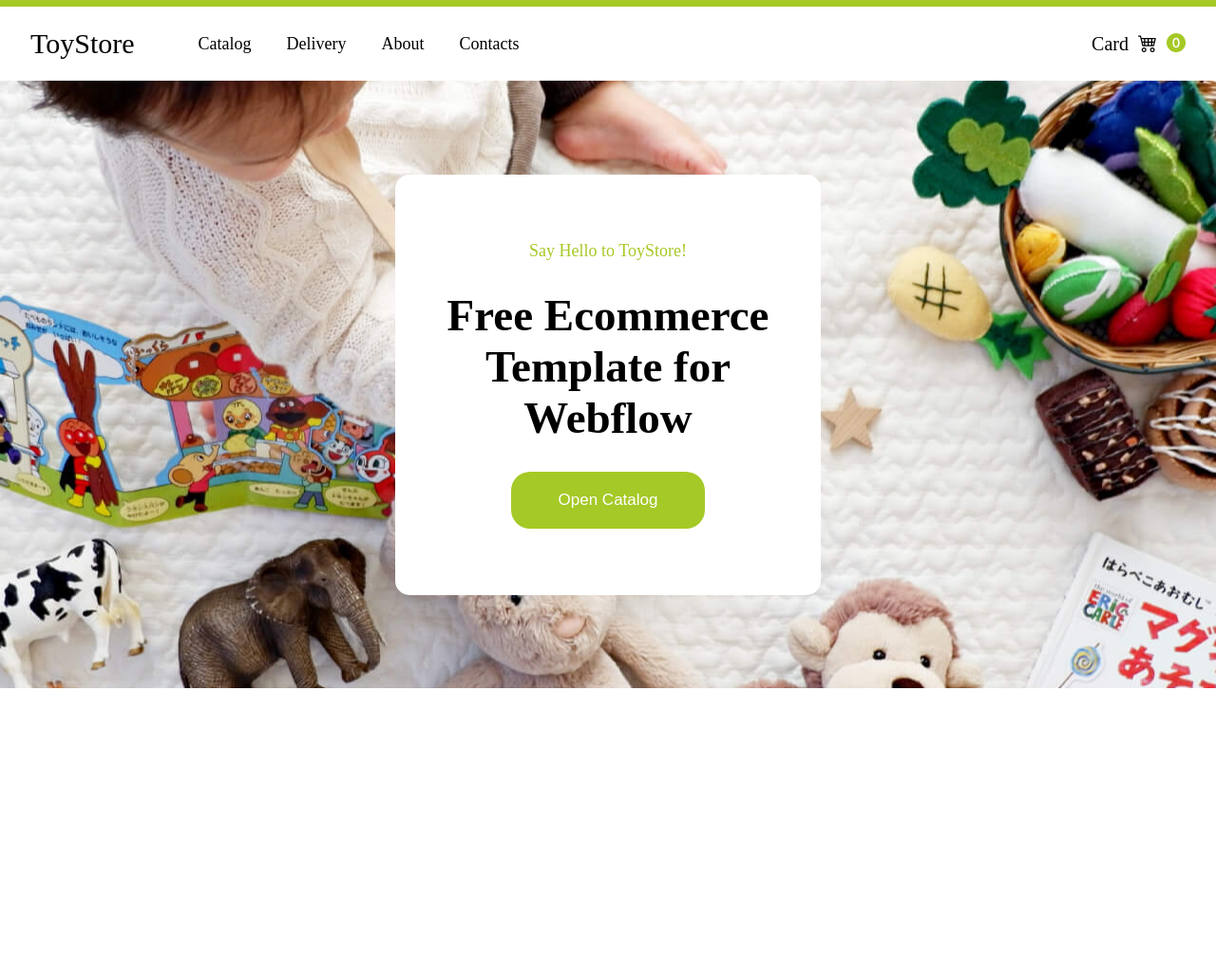
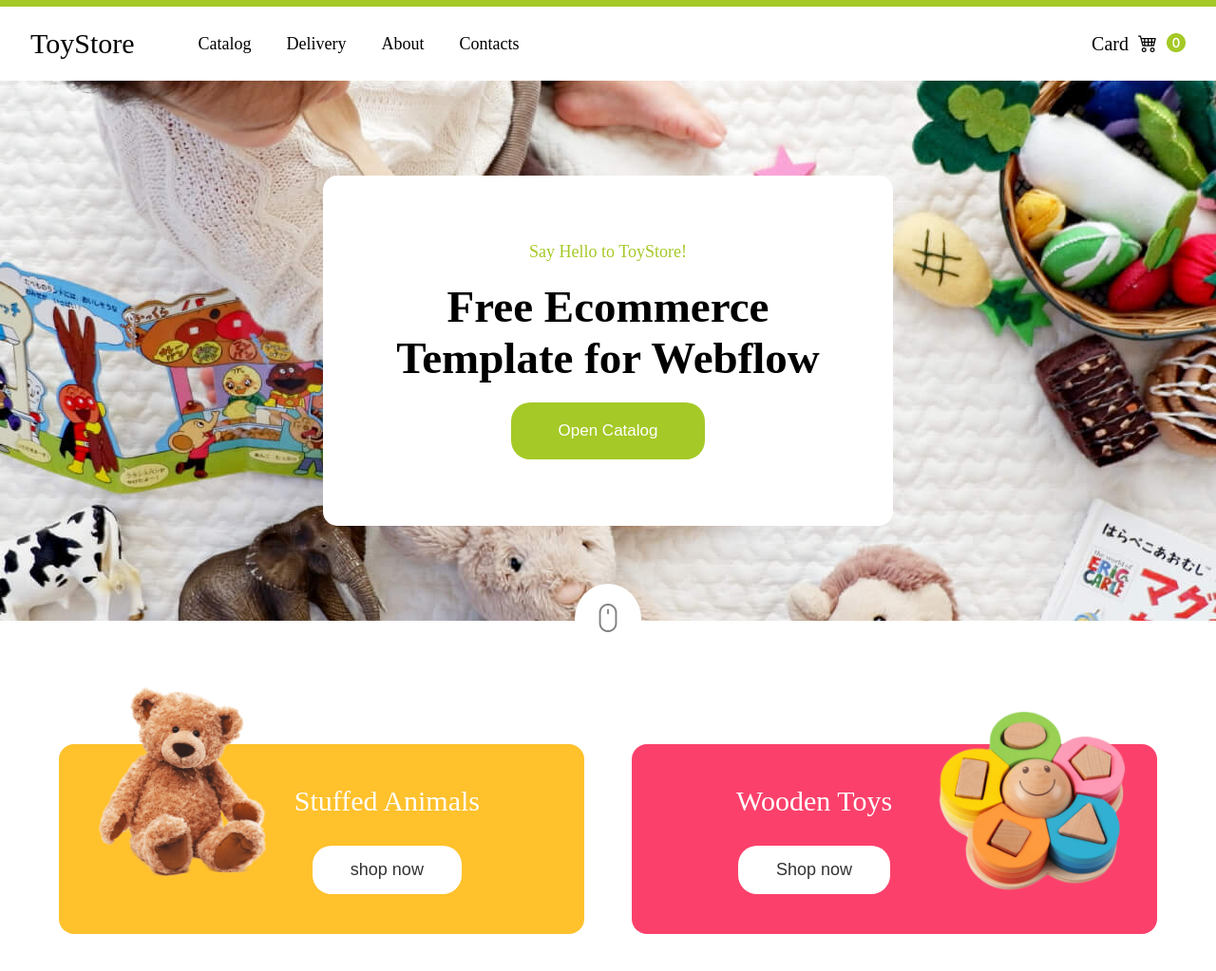
Before and after one commit to khaticaa/ToyStoreWebbsitejs14, a plain HTML site: page index.html in a window 1280 px wide. Shown: the part 31-1054 px from the top of the page at 95% size. Before the commit the page ends 800 px from the top, so only its background shows below. Drawn offline with nearby package versions, Linux system fonts and the light colour scheme.

Commit message:
section1

```diff
--- /dev/null
+++ b/_banner.scss
@@ -0,0 +1,79 @@
+.banner{
+    background-image: url("5baddd4835e113c6299a48f5_li-tzuni-507346-unsplash.jpg");
+    width: 100%;
+    padding: 100px 20px;
+    object-fit: cover;
+    background-position: center;
+    display: flex;
+    align-items: center;
+    justify-content: center;
+    background-repeat: no-repeat;
+    position: relative;
+
+   .banner-text{
+    // width: 35%;
+    background-color: #fff;
+    display: flex;
+    align-items: center;
+    justify-content: center;
+    flex-direction: column;
+    gap: 20px;
+    padding: 70px 50px;
+    border-radius: 15px;
+    text-align: center;
+    max-width: 600px;
+    margin: 0 auto;
+
+
+    p{
+        font-size: 18px;
+        color: #a5c926;
+        width: 100%;
+    }
+    h1{
+        font-size: 47px;
+        width: 100%;
+
+    }
+
+    button{
+        padding: 20px 50px;
+        background-color: #a5c926;
+        border: none;
+        border-radius: 20px;
+        color: #fff;
+        font-size: 17px;
+        cursor: pointer;
+    }
+   }
+
+   i {
+    position: absolute;
+    bottom: -35px;
+    left: 50%;
+    transform: translateX(-50%);
+    color: #fff;
+    font-size: 30px;
+    background-color: #fff;
+    border-radius: 50%;
+    padding: 20px;
+    color: gray;
+   }
+}
+
+
+
+@media (max-width: 768px) {
+    .banner {
+        padding: 80px 20px;
+    }
+
+    .banner-text h1 {
+        font-size: 28px;
+    }
+
+    button {
+        font-size: 14px;
+        padding: 8px 16px;
+    }
+}
--- /dev/null
+++ b/_s1.scss
@@ -0,0 +1,114 @@
+#section1 {
+  width: 100%;
+  padding: 100px 0px;
+  .s1-ortalama {
+    display: flex;
+    align-items: center;
+    justify-content: center;
+    gap: 50px;
+    padding: 30px 30px;
+
+    .s1left {
+      // width: 500px;
+      width: 70%;
+      min-height: 200px;
+      border-radius: 16px;
+      display: flex;
+      align-items: center;
+      justify-content: flex-end;
+      background-color: #ffc12c;
+      padding: 20px;
+      position: relative;
+
+      .img {
+        width: 220px;
+        position: absolute;
+        left: 20px;
+        top: -70px;
+
+        img {
+          width: 100%;
+          height: 100%;
+          object-fit: cover;
+        }
+      }
+      .s1leftinright {
+        max-width: 400px;
+         display: flex;
+         align-items: center;
+         justify-content: center;
+         flex-direction: column;
+         gap: 20px;
+
+         padding-right: 90px;
+        h2 {
+          font-size: 30px;
+          color: #fff;
+          font-weight: 300;
+          margin-bottom: 10px;
+        }
+        button {
+          padding: 15px 40px;
+          background-color: #fff;
+          border: none;
+          border-radius: 20px;
+          font-size: 18px;
+          color: #333;
+        }
+      }
+    }
+
+    .s1right {
+      // width: 500px;
+
+      width: 70%;
+      min-height: 200px;
+      border-radius: 16px;
+      display: flex;
+      align-items: center;
+      justify-content: flex-start;
+      background-color: #fb416b;
+      padding: 20px;
+      position: relative;
+
+      .s1rightinleft {
+        max-width: 400px;
+        padding-left: 90px;
+        display: flex;
+        align-items: center;
+        justify-content: center;
+        flex-direction: column;
+        gap: 20px;
+
+        h2 {
+            font-size: 30px;
+            color: #fff;
+            font-weight: 300;
+            margin-bottom: 10px;
+        }
+
+        button {
+          padding: 15px 40px;
+          background-color: #fff;
+          border: none;
+          border-radius: 20px;
+          font-size: 18px;
+          color: #333;
+        }
+      }
+
+      .img {
+        width: 220px;
+        position: absolute;
+        right: 20px;
+        top: -50px;
+
+        img {
+          width: 100%;
+          height: 100%;
+          object-fit: cover;
+        }
+      }
+    }
+  }
+}
--- a/index.html
+++ b/index.html
@@ -60,7 +60,32 @@
         <h1>Free Ecommerce Template for Webflow</h1>
         <button>Open Catalog</button>
     </div>
+    <div id="mouse"><i class="bi bi-mouse"></i></div>
+ </div>
 
+
+ <div id="section1">
+<div class="container">
+    <div class="s1-ortalama">
+        <div class="s1left">
+            <div class="img">
+                <img src="s1left.png" alt="">
+            </div>
+            <div class="s1leftinright">   <h2>Stuffed Animals</h2>
+                <button>shop now</button></div>
+        </div>
+
+        <div class="s1right">
+            <div class="s1rightinleft">
+                <h2>Wooden Toys</h2>
+                <button>Shop now</button>
+            </div>
+             <div class="img">
+                <img src="s1right.png" alt="">
+            </div>
+        </div>
+    </div>
+</div>
  </div>
 
 
--- a/style.scss
+++ b/style.scss
@@ -128,50 +128,24 @@ nav{
     cursor: pointer;
 }
 
-.banner{
-    background-image: url("5baddd4835e113c6299a48f5_li-tzuni-507346-unsplash.jpg");
-    width: 100%;
-    min-height: 80vh;
-    object-fit: cover;
-    background-position: center;
-    display: flex;
-    align-items: center;
-    justify-content: center;
 
-   .banner-text{
-    width: 35%;
-    background-color: #fff;
-    display: flex;
-    align-items: center;
-    justify-content: center;
-    flex-direction: column;
-    gap: 30px;
-    padding: 70px 50px;
-    border-radius: 15px;
-    text-align: center;
-
-    p{
-        font-size: 18px;
-        color: #a5c926;
-        width: 100%;
-    }
-    h1{
-        font-size: 47px;
-        width: 100%;
-
+@media (max-width: 768px) {
+    .nav-o {
+        flex-direction: column;
+        align-items: flex-start;
     }
 
-    button{
-        padding: 20px 50px;
-        background-color: #a5c926;
-        border: none;
-        border-radius: 20px;
-        color: #fff;
-        font-size: 17px;
-        cursor: pointer;
+    .nav-l {
+        margin-top: 10px;
+        display: none;
     }
-   }
-
-
-
+    .nav-r {
+        margin-top: 10px;
+    }
+    .nav-l li, .nav-r li {
+        margin: 0;
+        margin-bottom: 10px;
+    }
 }
+@import 'banner.scss';
+@import 's1.scss';
```
Also changed, not shown: s1left.png (added), s1right.png (added), style.css, 1 other file.
